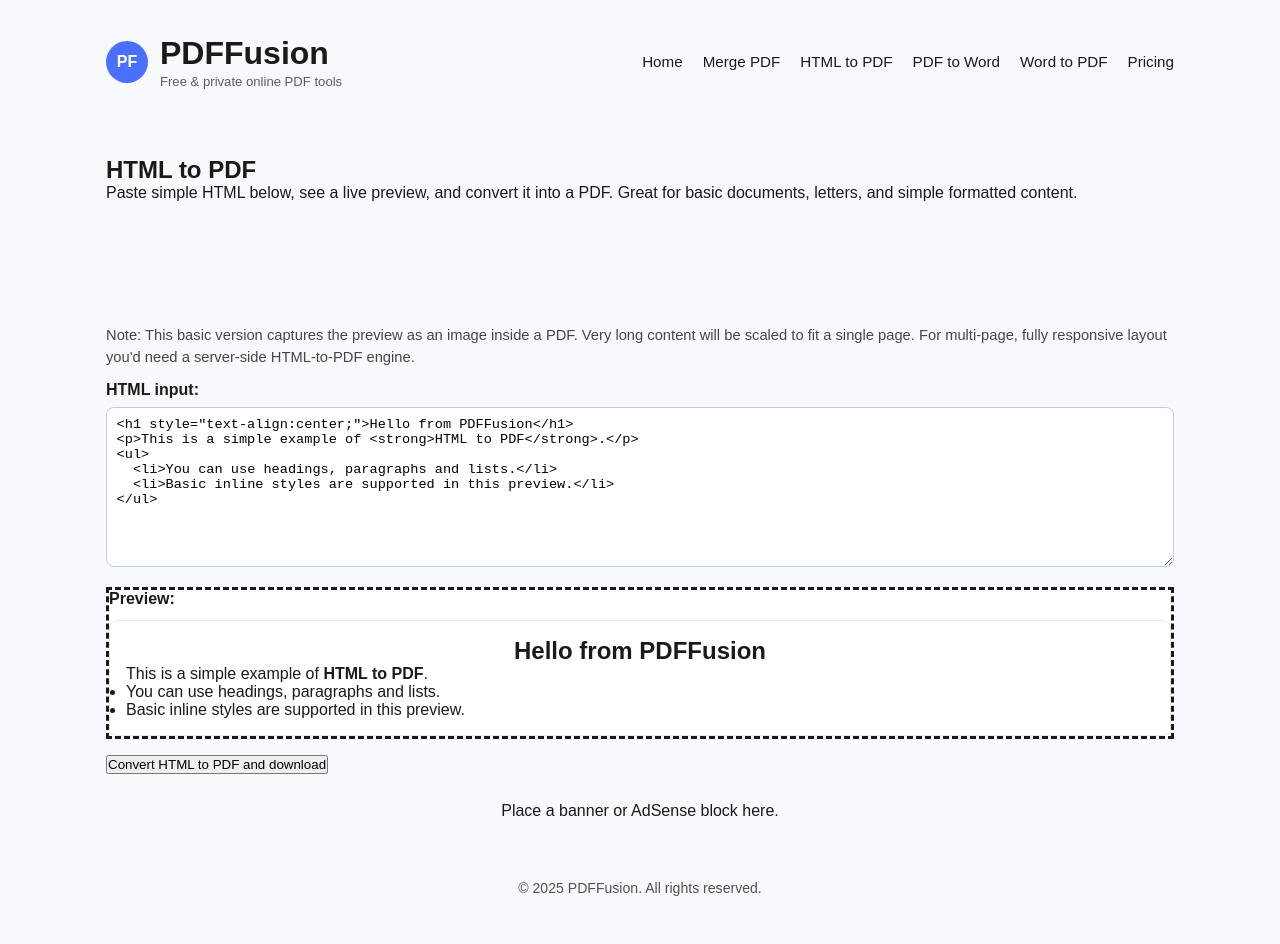
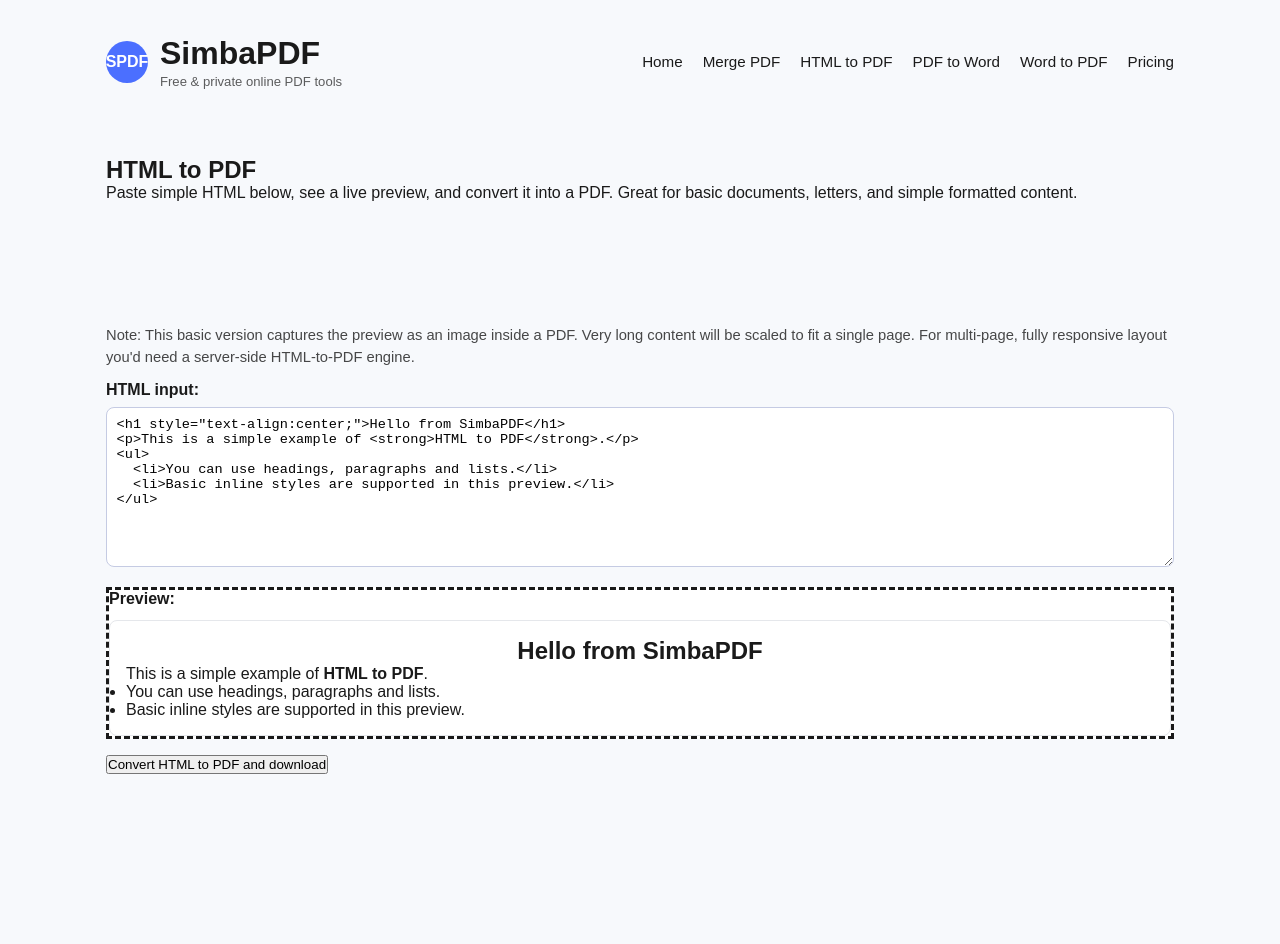
Before and after one commit to gsimbini/pdf-merge-site, a Next.js app: page /html-to-pdf in a window 1280 px wide. Shown: the top 944 px of the page. Built offline with nearby package versions, Linux system fonts and the light colour scheme.

Commit message:
Fix HTML to PDF branding + use next/script

```diff
--- a/pages/html-to-pdf.js
+++ b/pages/html-to-pdf.js
@@ -3,11 +3,13 @@ import Head from 'next/head';
 import Link from 'next/link';
 import { useState, useRef } from 'react';
 import AdBanner from '../components/AdBanner';
+import ProBadge from "../components/ProBadge";
+
 
 
 export default function HtmlToPdfPage() {
   const [htmlInput, setHtmlInput] = useState(
-    `<h1 style="text-align:center;">Hello from PDFFusion</h1>
+    `<h1 style="text-align:center;">Hello from SimbaPDF</h1>
 <p>This is a simple example of <strong>HTML to PDF</strong>.</p>
 <ul>
   <li>You can use headings, paragraphs and lists.</li>
@@ -103,10 +105,10 @@ export default function HtmlToPdfPage() {
   return (
     <>
       <Head>
-        <title>HTML to PDF - PDFFusion</title>
+        <title>HTML to PDF - SimbaPDF</title>
         <meta
           name="description"
-          content="Convert simple HTML content into a PDF directly in your browser using PDFFusion."
+          content="Convert simple HTML content into a PDF directly in your browser using SimbaPDF."
         />
         {/* html2canvas for rendering HTML to canvas */}
         <script
@@ -125,9 +127,9 @@ export default function HtmlToPdfPage() {
       <div className="page">
         <header className="header">
           <div className="brand">
-            <span className="logo-circle">PF</span>
+            <span className="logo-circle">SPDF</span>
             <div>
-              <h1>PDFFusion</h1>
+              <h1>SimbaPDF</h1>
               <p className="tagline">Free &amp; private online PDF tools</p>
             </div>
           </div>
@@ -140,6 +142,11 @@ export default function HtmlToPdfPage() {
             <Link href="/pricing">Pricing</Link>
           </nav>
         </header>
+
+<div style={{ marginTop: "0.75rem" }}>
+  <ProBadge />
+</div>
+
 
         <main className="main">
           <section className="tool-section">
@@ -215,14 +222,12 @@ export default function HtmlToPdfPage() {
               </p>
             )}
 
-            <div className="ad-slot" style={{ marginTop: '1rem' }}>
-              <strong><AdBanner /></strong> Place a banner or AdSense block here.
-            </div>
+            <AdBanner slot="8164173850" />
           </section>
         </main>
 
         <footer className="footer">
-          <p>© {new Date().getFullYear()} PDFFusion. All rights reserved.</p>
+          <p>© {new Date().getFullYear()} SimbaPDF. All rights reserved.</p>
         </footer>
       </div>
     </>
```
